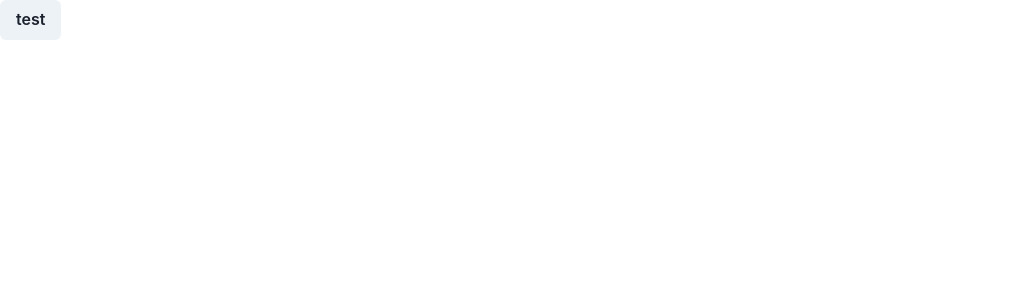
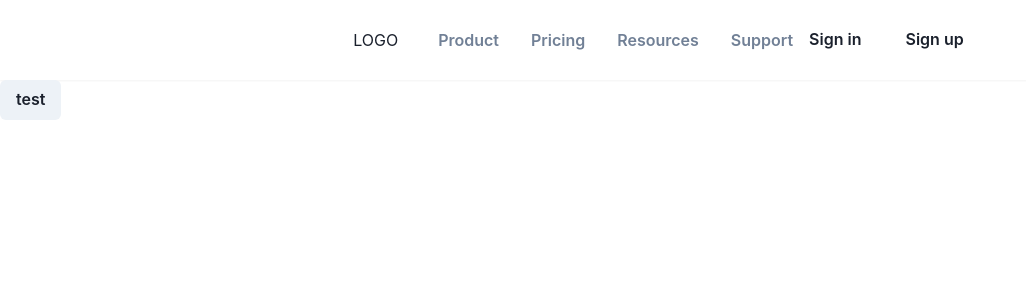
Before and after one commit to Piilu/foodful, a Next.js app: page / in a window 1280 px wide. Shown: the top 300 px of the page, without its empty margins (0-1026 px from the left). Built offline with nearby package versions, Linux system fonts and the light colour scheme.

Commit message:
added navbar ex

```diff
--- a/src/components/NavBar.tsx
+++ b/src/components/custom/NavBar.tsx
@@ -1,6 +1,7 @@
 import React, { FunctionComponent } from 'react'
 import { Brands } from '~/constants/types';
-import {
+import
+{
   Box,
   Button,
   ButtonGroup,
@@ -10,14 +11,15 @@ import {
   IconButton,
   useBreakpointValue,
 } from '@chakra-ui/react'
-
-function NavBar () {
+const NavBar = () =>
+{
   const isDesktop = useBreakpointValue({ base: false, lg: true })
   return (
-    <Box as="section" pb={{ base: '12', md: '24' }}>
+    <Box as="section">
       <Box as="nav" bg="bg-surface" boxShadow="sm">
         <Container py={{ base: '4', lg: '5' }}>
           <HStack spacing="10" justify="space-between">
+            <h2>LOGO</h2>
 
             {isDesktop ? (
               <Flex justify="space-between" flex="1">
@@ -34,7 +36,6 @@ function NavBar () {
             ) : (
               <IconButton
                 variant="ghost"
-
                 aria-label="Open Menu"
               />
             )}
@@ -45,6 +46,4 @@ function NavBar () {
   )
 }
 
-function useBreakpointValue(arg0: { base: boolean; lg: boolean; }) {
-    throw new Error('Function not implemented.');
-}
+export default NavBar;
--- a/src/pages/_app.tsx
+++ b/src/pages/_app.tsx
@@ -4,6 +4,7 @@ import { SessionProvider } from "next-auth/react";
 import { ChakraProvider } from '@chakra-ui/react'
 
 import "~/styles/globals.css";
+import NavBar from "~/components/custom/NavBar";
 
 const MyApp: AppType<{ session: Session | null }> = ({
   Component,
@@ -13,6 +14,7 @@ const MyApp: AppType<{ session: Session | null }> = ({
   return (
     <SessionProvider session={session}>
       <ChakraProvider>
+        <NavBar />
         <Component {...pageProps} />
       </ChakraProvider>
     </SessionProvider>
```
Lines whose indentation alone changed are shown as unchanged.
